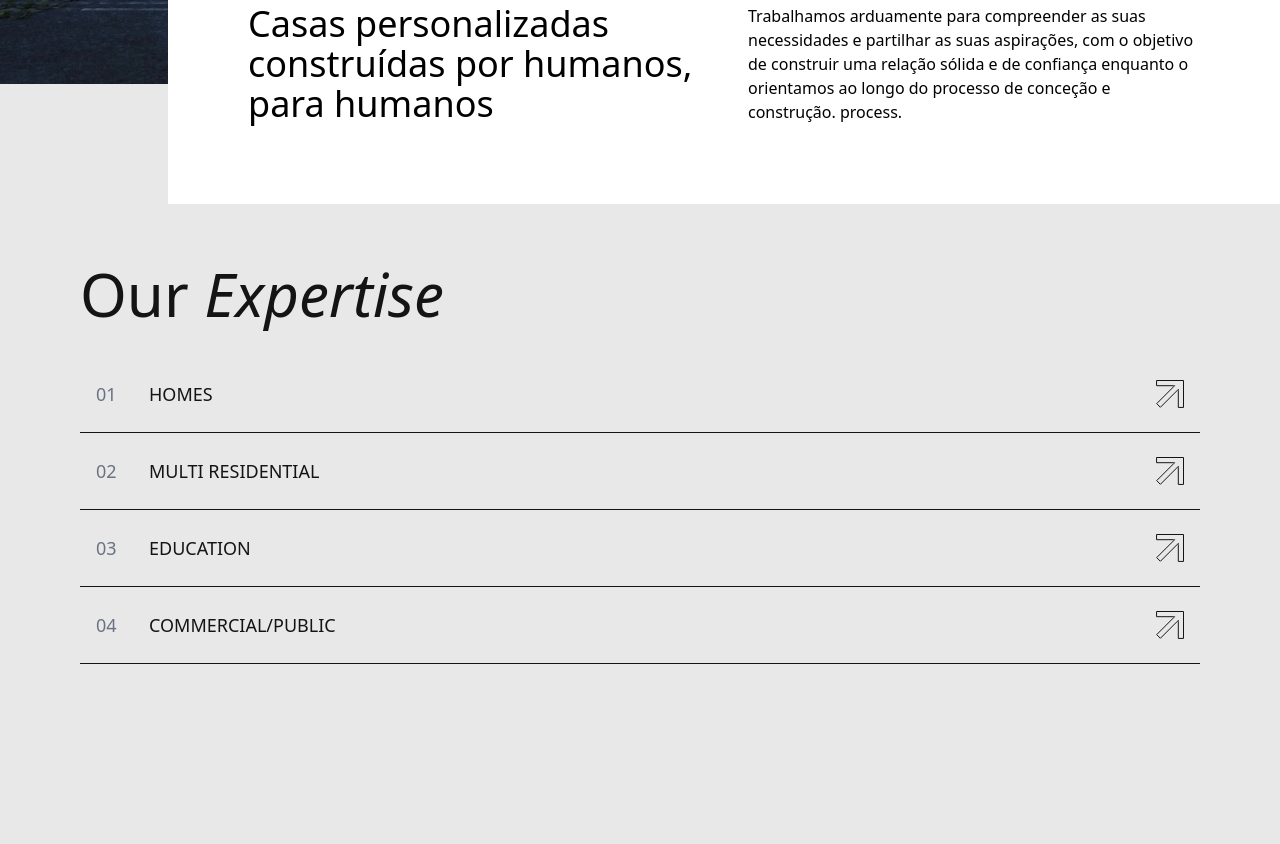
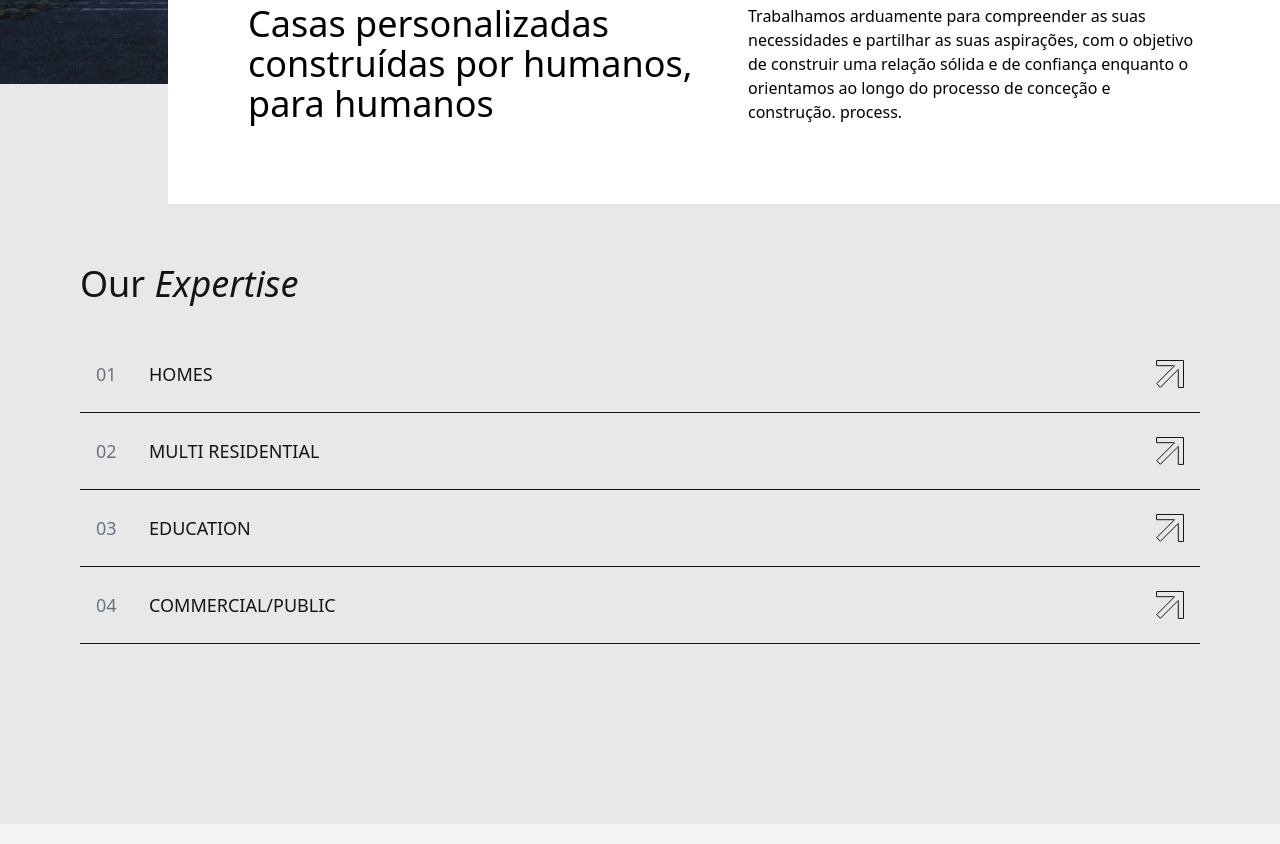
Before and after one commit to ThiagoNogueira2/HomeSystem, a Vue app: page / in a window 1280 px wide. Shown: the part 716-1560 px from the top of the page. Built offline with nearby package versions, Linux system fonts and the light colour scheme.

Commit message:
wip: Continuação e novos testes implementados com Three.js

```diff
--- a/src/modules/Experiencia/Experiencia.vue
+++ b/src/modules/Experiencia/Experiencia.vue
@@ -1,7 +1,7 @@
 <template>
   <section class="bg-[#e8e8e8] py-15 pb-40 min-[1200px]:py-45 relative">
     <div class="mx-auto px-4 max-w-6xl relative z-10">
-      <h1 class="text-2xl sm:text-4xl lg:text-6xl mb-8 text-[#141414]">
+      <h1 class="text-4xl sm:text-3xl lg:text-4xl mb-8 text-[#141414]">
         Our <span class="italic">Expertise</span>
       </h1>
 
```
